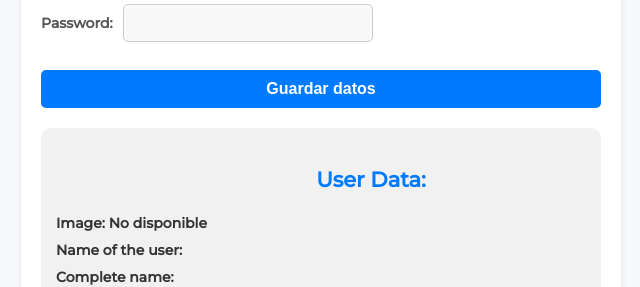
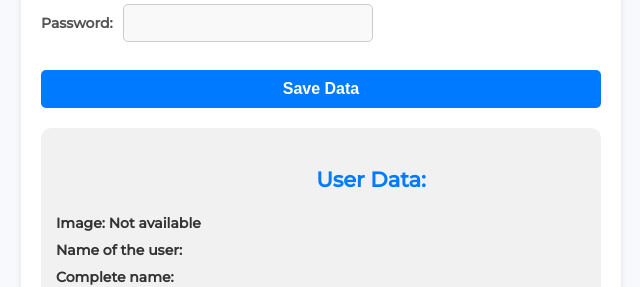
Before and after one commit to martxgomez/travels-app, a React (Vite) app: page /userpage in a window 1280 px wide. Shown: the part 819-1106 px from the top of the page, without its empty margins (319-959 px from the left). Built offline with nearby package versions, Linux system fonts and the light colour scheme; no server answers; the database is empty; a web font is replaced by a local one.

Commit message:
UserPage translation missing added

```diff
--- a/src/pages/UserPage.jsx
+++ b/src/pages/UserPage.jsx
@@ -113,12 +113,12 @@ function UserPage() {
       </label>
 
       {/* Submit button */}
-      <button type="submit">Guardar datos</button>
+      <button type="submit">Save Data</button>
 
       {/* Show the entered data */}
       <div className="user-data">
         <h3>User Data:</h3>
-        <p><strong>Image:</strong> {image ? <img src={image} alt="Preview" style={{ width: "50px", height: "50px" }} /> : "No disponible"}</p>
+        <p><strong>Image:</strong> {image ? <img src={image} alt="Preview" style={{ width: "50px", height: "50px" }} /> : "Not available"}</p>
         <p><strong>Name of the user:</strong> {userName}</p>
         <p><strong>Complete name:</strong> {name}</p>
         <p><strong>Date of birth:</strong> {dateOfBirth}</p>
```
